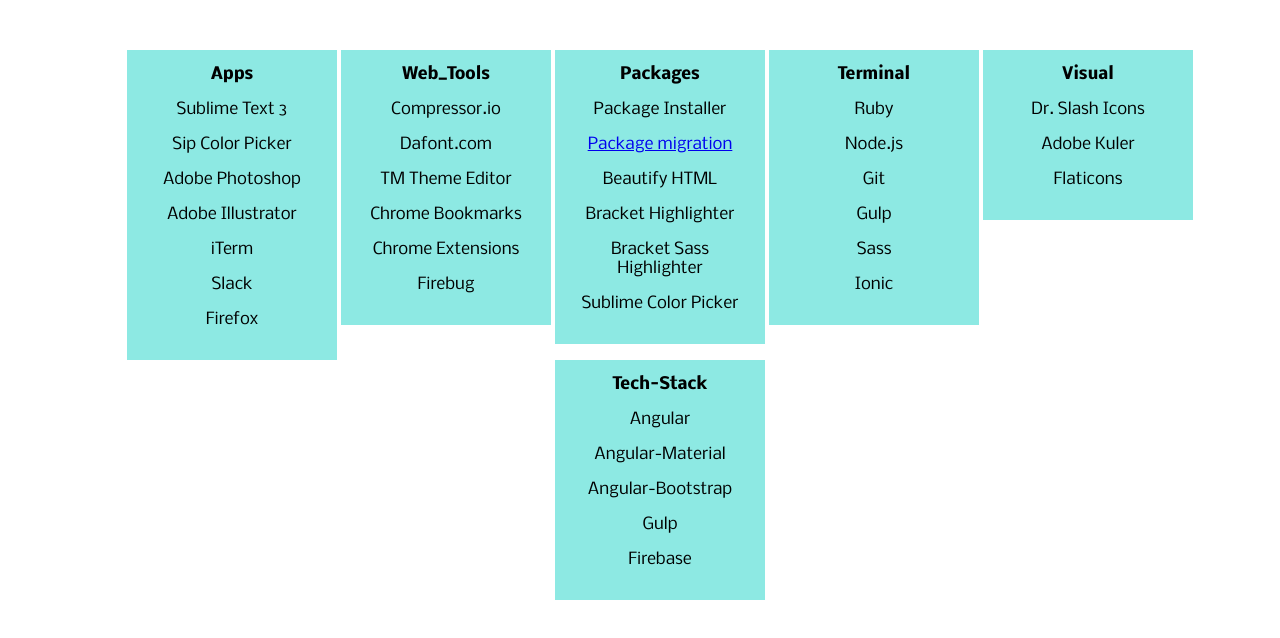
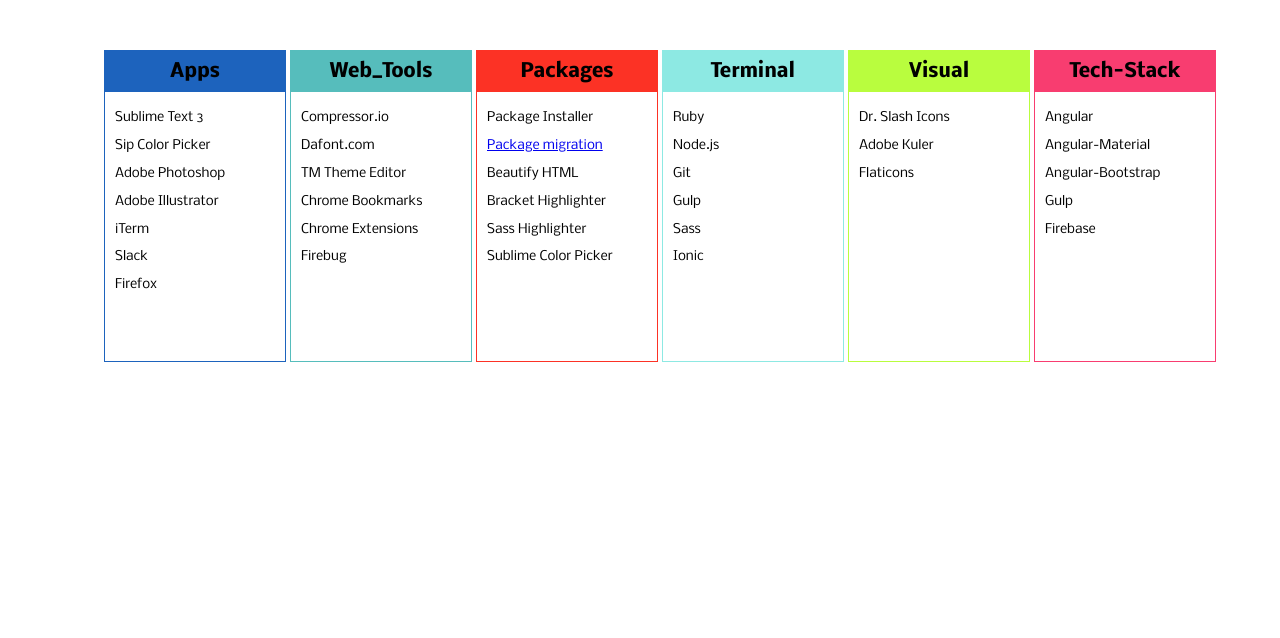
Before and after one commit to techtolentino/environment, a website: page index.html in a window 1280 px wide. Shown: the part 1814-2452 px from the top of the page. Drawn offline with nearby package versions, Linux system fonts and the light colour scheme.

Commit message:
styles for lists

```diff
--- a/index.html
+++ b/index.html
@@ -37,7 +37,7 @@
 			</div>
 			<div class="container">
 				<ul>
-					<li>Apps
+					<li class="apps-list"><h3 id="apps">Apps</h3>
 						<p>Sublime Text 3</p>
 						<p>Sip Color Picker</p>
 						<p>Adobe Photoshop</p>
@@ -46,7 +46,7 @@
 						<p>Slack</p>
 						<p>Firefox</p>
 					</li>
-					<li>Web_Tools
+					<li class="web-tools-list"><h3 id="web-tools">Web_Tools</h3>
 						<p>Compressor.io</p>
 						<p>Dafont.com</p>
 						<p>TM Theme Editor</p>
@@ -54,15 +54,15 @@
 						<p>Chrome Extensions</p>
 						<p>Firebug</p>
 					</li>
-					<li>Packages
+					<li class="packages-list"><h3 id="packages">Packages</h3>
 						<p>Package Installer</p>
 						<p><a href="http://opensourcehacker.com/2013/05/09/exporting-and-sharing-sublime-text-configuration/">Package migration</a></p>
 						<p>Beautify HTML</p>
 						<p>Bracket Highlighter</p>
-						<p>Bracket Sass Highlighter</p>
+						<p>Sass Highlighter</p>
 						<p>Sublime Color Picker</p>
 					</li>
-					<li>Terminal
+					<li class="terminal-list"><h3 id="terminal">Terminal</h3>
 						<p>Ruby</p>
 						<p>Node.js</p>
 						<p>Git</p>
@@ -70,12 +70,12 @@
 						<p>Sass</p>
 						<p>Ionic</p>
 					</li>
-					<li>Visual
+					<li class="visual-list"><h3 id="visual">Visual</h3>
 						<p>Dr. Slash Icons</p>
 						<p>Adobe Kuler</p>
 						<p>Flaticons</p>
 					</li>
-					<li>Tech-Stack
+					<li class="tech-stack-list"><h3 id="tech-stack">Tech-Stack</h3>
 						<p>Angular</p>
 						<p>Angular-Material</p>
 						<p>Angular-Bootstrap</p>
--- a/sass/styles.scss
+++ b/sass/styles.scss
@@ -100,17 +100,35 @@
 	ul {
 		list-style: none;
   	li {
-  		padding: 15px;
-  		width: 180px;
+		  text-align: left;
+		  width: 180px;
   		display: inline-block;
   		vertical-align: top;
-  		background-color: $sky;
+  		background-color: #FFFFFF;
   		font-weight: bold;
+  		height: 310px;
+  		h3 {text-align: center;}
   		p {
   			font-weight: normal;
+  			margin-left: 10px;
+  			margin-right: 10px;
+  			font-size: 0.8em;
   		}
   	}
 	}
+	#apps {background-color: $water; padding: 10px 0; margin-top: 0;}
+	.apps-list {border: 1px solid $water;}
+	#web-tools {background-color: $teal; padding: 10px 0; margin-top: 0;}
+	.web-tools-list {border: 1px solid $teal;}
+	#packages {background-color: $red; padding: 10px 0; margin-top: 0;}
+	.packages-list {border: 1px solid $red;}
+	#terminal {background-color: $sky; padding: 10px 0; margin-top: 0;}
+	.terminal-list {border: 1px solid $sky;}
+	#visual {background-color: $lime; padding: 10px 0; margin-top: 0;}
+	.visual-list {border: 1px solid $lime;}
+	#tech-stack {background-color: $pink; padding: 10px 0; margin-top: 0;}
+	.tech-stack-list {border: 1px solid $pink;}
+
 	.container {
 		margin-top: 50px;
 	}
```
Also changed, not shown: css/styles.css, js/main.js (indentation only).
